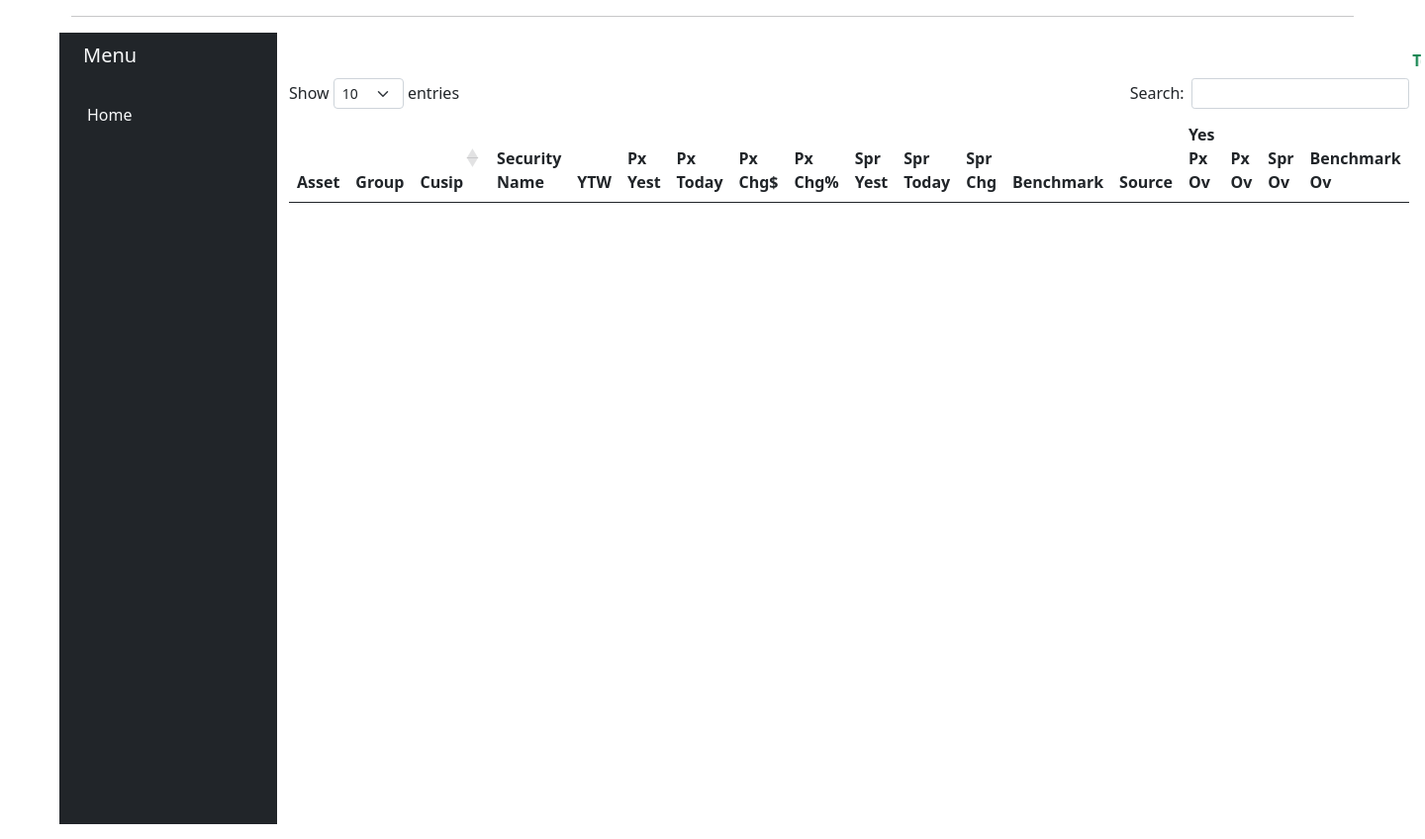
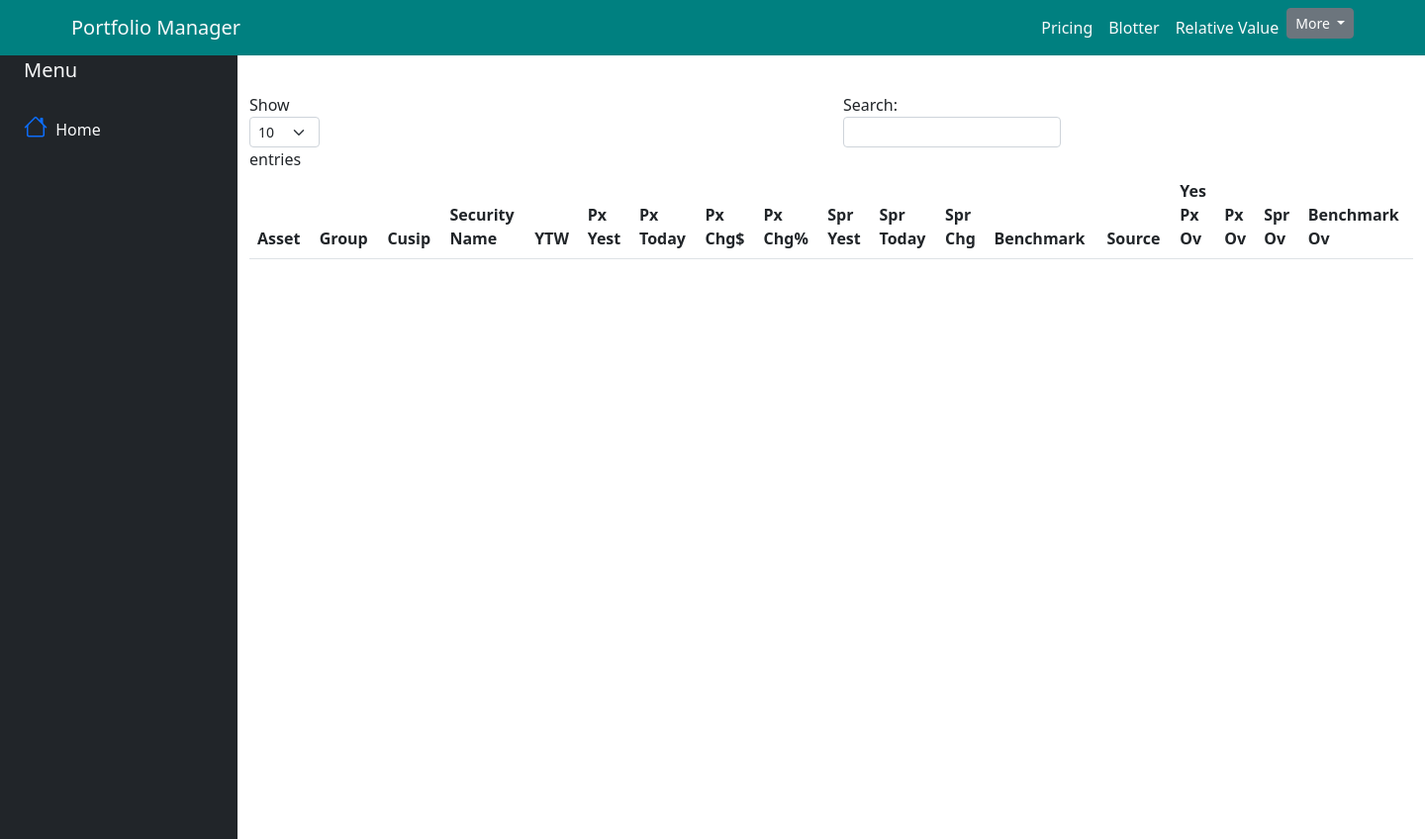
Before and after one commit to Sharon-SHH/Flask_projects, a Flask app: page / in a window 1440 px wide. Shown: the whole page at 99% size. Run offline with Flask 2, Linux system fonts and the light colour scheme; data that the repository does not hold is empty; some libraries are stand-ins or nearby versions.

Commit message:
add navigation bar

```diff
--- a/flask_sqlAlchemy/templates/base.html
+++ b/flask_sqlAlchemy/templates/base.html
@@ -1,19 +1,72 @@
-<!doctype html>
-<html>
-  <head>
-    <title>{{ title }}</title>
-    <link href="https://cdn.jsdelivr.net/npm/bootstrap@5.0.1/dist/css/bootstrap.min.css" rel="stylesheet" integrity="sha384-+0n0xVW2eSR5OomGNYDnhzAbDsOXxcvSN1TPprVMTNDbiYZCxYbOOl7+AMvyTG2x" crossorigin="anonymous">
-    <link rel="stylesheet" type="text/css" href="https://cdn.datatables.net/1.10.25/css/dataTables.bootstrap5.css">
-  </head>
-  <body>
+<!DOCTYPE html>
+<html lang="en">
+<head>
+    <meta charset="UTF-8">
+    <link href="https://cdn.jsdelivr.net/npm/bootstrap@5.2.2/dist/css/bootstrap.min.css" rel="stylesheet"
+      integrity="sha384-Zenh87qX5JnK2Jl0vWa8Ck2rdkQ2Bzep5IDxbcnCeuOxjzrPF/et3URy9Bv1WTRi" crossorigin="anonymous">
+
+    <link rel="stylesheet" type="text/css" href="./static/styles.css">
+    <link rel="stylesheet" href="https://cdn.jsdelivr.net/npm/bootstrap-icons@1.3.0/font/bootstrap-icons.css">
+    <link rel="stylesheet" href="https://cdnjs.cloudflare.com/ajax/libs/bootstrap-select/1.14.0-beta2/css/bootstrap-select.min.css"
+          integrity="sha512-mR/b5Y7FRsKqrYZou7uysnOdCIJib/7r5QeJMFvLNHNhtye3xJp1TdJVPLtetkukFn227nKpXD9OjUc09lx97Q==" crossorigin="anonymous"
+  referrerpolicy="no-referrer" />
+    <!-- JavaScript Bundle with Popper -->
+    <title>Portfolio Manager</title>
+</head>
+<body>
+<!-- Nav bar -->
+<nav class="navbar navbar-expand-lg navbar-light fixed-top" style="background-color: #008080">
     <div class="container">
-      <h1>{{ title }}</h1>
-      <hr>
-      {% block content %}{% endblock %}
+        <a href="#" class="navbar-brand text-light">Portfolio Manager</a>
+
+        <button class="navbar-toggler" type="button"
+                data-bs-toggle="collapse" data-bs-target="#navmenu"><span class="navbar-toggler-icon"></span></button>
+
+        <div class="collapse navbar-collapse" id="navmenu">
+            <ul class="navbar-nav ms-auto">
+                <li class="nav-item">
+                    <a href="#pricing" class="nav-link text-light">Pricing</a>
+                </li>
+                <li class="nav-item">
+                    <a href="#blotter" class="nav-link text-light">Blotter</a>
+                </li>
+                <li class="nav-item">
+                    <a href="#rv" class="nav-link text-light">Relative Value</a>
+                </li>
+                <li class="nav-item">
+                    <div class="dropdown">
+                        <button class="btn btn-secondary btn-sm dropdown-toggle" type="button" id="dropdownMenuButton1"
+                                data-bs-toggle="dropdown" aria-expanded="false">
+                            More
+                        </button>
+                        <ul class="dropdown-menu" aria-labelledby="dropdownMenuButton1">
+                            <li><a class="dropdown-item" href="#">Setting</a></li>
+                            <li><a class="dropdown-item" href="#">Export</a></li>
+                            <li><a class="dropdown-item" href="#">EOD</a></li>
+                        </ul>
+                    </div>
+                </li>
+            </ul>
+        </div>
     </div>
-    <script type="text/javascript" charset="utf8" src="https://code.jquery.com/jquery-3.6.0.min.js"></script>
+</nav>
+<div class="container-fluid">
+    <br/><br/>
+{% block content %}
+{% endblock %}
+</div>
+    <script src="https://cdn.jsdelivr.net/npm/bootstrap@5.2.2/dist/js/bootstrap.bundle.min.js"
+        integrity="sha384-OERcA2EqjJCMA+/3y+gxIOqMEjwtxJY7qPCqsdltbNJuaOe923+mo//f6V8Qbsw3" crossorigin="anonymous"></script>
+
+    <script src="https://ajax.googleapis.com/ajax/libs/jquery/3.6.1/jquery.min.js"></script>
+    <script src="https://code.jquery.com/jquery-3.6.0.min.js" integrity="sha256-/xUj+3OJU5yExlq6GSYGSHk7tPXikynS7ogEvDej/m4=" crossorigin="anonymous"></script>
+
+    <script src="https://cdnjs.cloudflare.com/ajax/libs/bootstrap-select/1.14.0-beta2/js/bootstrap-select.min.js"
+              integrity="sha512-FHZVRMUW9FsXobt+ONiix6Z0tIkxvQfxtCSirkKc5Sb4TKHmqq1dZa8DphF0XqKb3ldLu/wgMa8mT6uXiLlRlw=="
+              crossorigin="anonymous" referrerpolicy="no-referrer"></script>
     <script type="text/javascript" charset="utf8" src="https://cdn.datatables.net/1.10.25/js/jquery.dataTables.js"></script>
     <script type="text/javascript" charset="utf8" src="https://cdn.datatables.net/1.10.25/js/dataTables.bootstrap5.js"></script>
-    {% block scripts %}{% endblock %}
-  </body>
+{% block scripts %}
+{% endblock %}
+</body>
 </html>
```
Also changed, not shown: flask_sqlAlchemy/templates/base_suc.html (added, +19 -0 lines).
